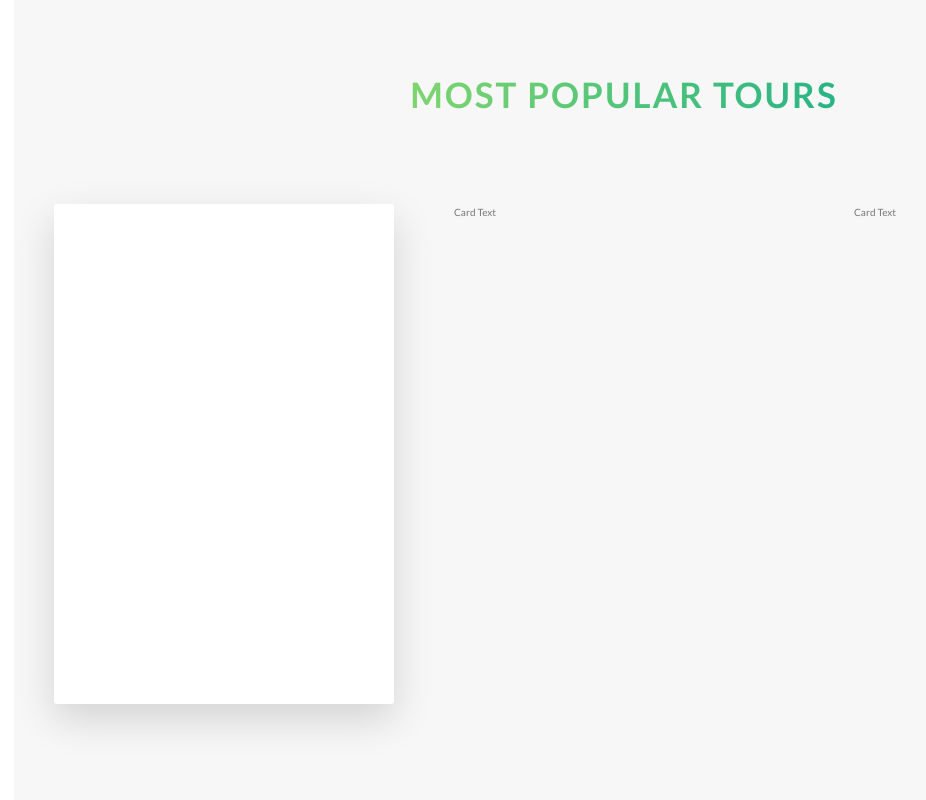
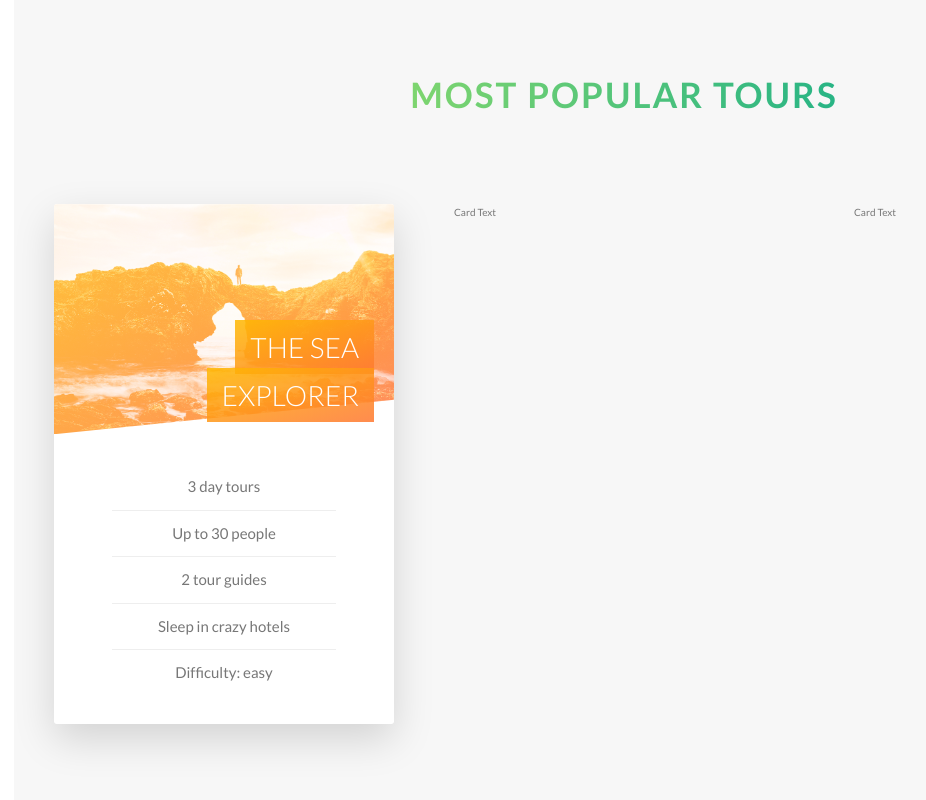
Before and after one commit to AliNisarAhmed/advancedCSS-Jonas, a website: page natours/index.html in a window 1280 px wide. Shown: the part 2227-3027 px from the top of the page, without its empty margins (16-942 px from the left). Drawn offline with Linux system fonts and the light colour scheme.

Commit message:
building tours section, styling front side

```diff
--- a/natours/index.html
+++ b/natours/index.html
@@ -108,7 +108,23 @@
             <div class="col-1-of-3">
               <div class="card">
                 <div class="card__side card__side--front">
-                  FRONT
+                  <div class="card__picture card__picture--1">
+                    &nbsp;
+                  </div>
+                  <h4 class="card__heading">
+                    <span class="card__heading-span card__heading-span--1">
+                      The Sea Explorer
+                    </span>
+                  </h4>
+                  <div class="card__details">
+                    <ul>
+                      <li>3 day tours</li>
+                      <li>Up to 30 people</li>
+                      <li>2 tour guides</li>
+                      <li>Sleep in crazy hotels</li>
+                      <li>Difficulty: easy</li>
+                    </ul>
+                  </div>
                 </div>
                 <div class="card__side card__side--back card__side--back-1">
                   BACK
--- a/natours/sass/abstracts/_variables.scss
+++ b/natours/sass/abstracts/_variables.scss
@@ -11,6 +11,7 @@ $color-tertiary-light: #2998ff;
 $color-tertiary-dark: #5643fa;
 
 $color-grey-light-1: #f7f7f7;
+$color-grey-light-2: #eee;
 
 $color-grey-dark: #777;
 $color-white: #fff;
--- a/natours/sass/components/_card.scss
+++ b/natours/sass/components/_card.scss
@@ -1,22 +1,25 @@
 .card {
+
+  // FUNCTIONALITY Code for the card
+
   // perspective property is on the parent
   perspective: 150rem;
   -moz-perspective: 150rem; // so that it works on mozilla firefox
   position: relative;
-  height: 50rem; // this height is necessary to avoid parent collapsing due to absolute positioning on the childs
+  height: 52rem; // this height is necessary to avoid parent collapsing due to absolute positioning on the childs
 
   &__side { // generic properties for both sides of the card
     background-color: orangered;
-    height: 50rem;
-    transition: all 0.8s ease;
-    color: white;
-    font-size: 2rem;
+    height: 52rem;
+    transition: all .8s ease;
+
     position: absolute;
     top: 0;
     left: 0;
     width: 100%;
     backface-visibility: hidden; //determines whether the back face of an element is visible when turned towards the user.
     border-radius: 3px;
+    overflow: hidden; // because the child image is overflowing and hindering the border radius, overflow hidden means rounded corners are visible.
     box-shadow: 0 1.5rem 4rem rgba($color-black, 0.15);
 
     &--front {
@@ -24,7 +27,7 @@
     }
 
     &--back {
-      transform: rotateY(180deg);
+      transform: rotateY(180deg); // back side starts as aleady rotated by 180deg
 
       &-1 {
         background-image: linear-gradient(to right bottom, $color-secondary-light, $color-secondary-dark);
@@ -33,10 +36,76 @@
   }
 
   &:hover &__side--front {
-    transform: rotateY(180deg);
+    transform: rotateY(-180deg);  //this should be -180 so that rotation is in the reverse directior for the front side.
   }
 
   &:hover &__side--back {
     transform: rotateY(0);
   }
+
+  // STYLING code for the card
+
+  &__picture {
+    background-size: cover;
+    height: 23rem;
+    background-blend-mode: screen; // Blends the two backgorund images
+    -webkit-clip-path: polygon(0 0, 100% 0, 100% 85%, 0 100%);
+    clip-path: polygon(0 0, 100% 0, 100% 85%, 0 100%);
+
+    &--1 {
+      background-image: linear-gradient(to right bottom, $color-secondary-light, $color-secondary-dark), url(../img/nat-5.jpg);
+    }
+
+    &--2 {
+      background-image: url(../img/nat-5.img);
+    }
+
+    &--3 {
+      background-image: url(../img/nat-5.img);
+    }
+  }
+
+  &__heading {
+    font-size: 2.8rem;
+    font-weight: 300;
+    text-transform: uppercase;
+    color: $color-white;
+    position: absolute;
+    top: 12rem;
+    right: 2rem;
+    text-align: right;
+    width: 75%;
+  }
+
+  &__heading-span {
+    padding: 1rem 1.5rem;
+    -webkit-box-decoration-break: clone;  // Applies all the styles where this property is used to every 'box / line' that this element stretches to.
+    box-decoration-break: clone;
+
+    &--1 {
+      background-image: linear-gradient(to right bottom,
+      rgba($color-secondary-light, 0.85),
+      rgba($color-secondary-dark, 0.85))
+    }
+  }
+
+  &__details {
+    padding: 3rem;
+
+    ul {
+      list-style: none;
+      width: 80%;
+      margin: 0 auto;
+
+      li {
+        text-align: center;
+        font-size: 1.5rem;
+        padding: 1rem;
+
+        &:not(:last-child) {
+          border-bottom: 1px solid $color-grey-light-2;
+        }
+      }
+    }
+  }
 }
--- a/natours/sass/layout/_header.scss
+++ b/natours/sass/layout/_header.scss
@@ -10,6 +10,7 @@
   background-position: top;
   position: relative;
 
+  -webkit-clip-path: polygon(0 0, 100% 0, 100% 75vh, 0 100%);
   clip-path: polygon(0 0, 100% 0, 100% 75vh, 0 100%);
 
   &__logo-box {
```
Also changed, not shown: natours/css/style.css.
